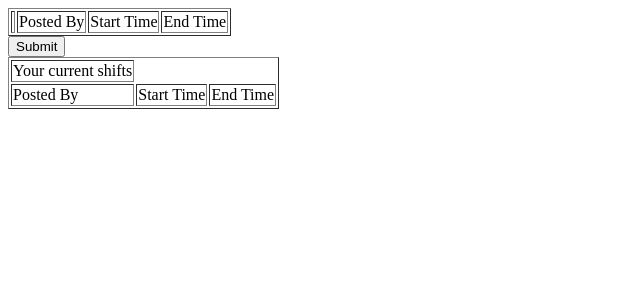
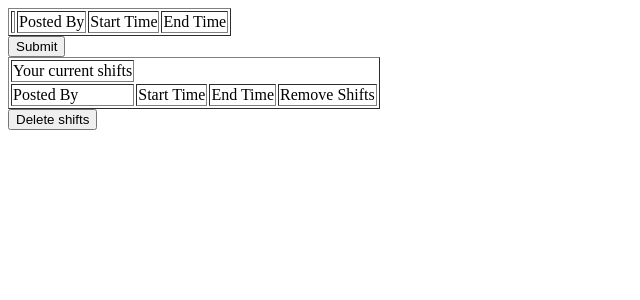
Before and after one commit to bowlingjared/clockIn, a Flask app: page /emp in a window 1280 px wide. Shown: the top 300 px of the page, without its empty margins (0-640 px from the left). Run offline with Flask 2, Linux system fonts and the light colour scheme; data that the repository does not hold is empty.

Commit message:
employee page and some random stuff thats not necessary

```diff
--- a/connection_info.py
+++ b/connection_info.py
@@ -1,4 +1,4 @@
-MyPassword ="log33jar"
+MyPassword =""
 MyUser = "root" # usually 'root'
-MyHost = "localhost " # e.g., IP address of a MySQL instance in Google Cloud Platform, or 'localhost' for a local MySQL database
+MyHost = "localhost" # e.g., IP address of a MySQL instance in Google Cloud Platform, or 'localhost' for a local MySQL database
 MyDatabase = "clockin"
--- a/dbquery.py
+++ b/dbquery.py
@@ -87,6 +87,22 @@ def take_shift(empID, shiftId):
 
     return 0
 
+#Update shifts in order to remove a shift from an employee
+def update_shifts(empID, shiftId):
+    cnx = mysql.connector.connect(user=connection_info.MyUser, password=connection_info.MyPassword,
+                                  host=connection_info.MyHost,
+                                  database=connection_info.MyDatabase)
+    cursor = cnx.cursor()
+    query = f"UPDATE shift_position set num_emp_needed = num_emp_needed + 1 where shift_id = {shiftId};"
+    cursor.execute(query)
+    cnx.commit()
+
+    query = f"DELETE from employee_shift where shift_id={shiftId} and emp_id={empID}"
+    cursor.execute(query)
+    cnx.commit()
+    cursor.close()
+    cnx.close()
+    return 0
 
 # Gets all of the current shifts for a current employee
 def list_shifts(id):
--- a/main.py
+++ b/main.py
@@ -27,6 +27,7 @@ def login():
     return render_template('login.html', error=error)
 
 
+
 @app.route('/emp', methods=['GET', 'POST'])
 def employee():
     global userID
@@ -35,6 +36,16 @@ def employee():
         print(shiftreq)
         for shift in shiftreq:
             dbquery.take_shift(userID, shift)
+    return render_template('employee.html', strs=dbquery.get_shifts(), working=dbquery.get_emp_shifts(userID))  # render a template
+
+@app.route('/update', methods=['GET','POST'])
+def update():
+    global userID
+    if request.method == 'POST':
+        shiftreq = request.form.getlist('delete')
+        print(shiftreq)
+        for shift in shiftreq:
+            dbquery.update_shifts(userID, shift)
     return render_template('employee.html', strs=dbquery.get_shifts(), working=dbquery.get_emp_shifts(userID))  # render a template
 
 
--- a/startDB.txt
+++ b/startDB.txt
@@ -1,5 +1,5 @@
 
-Drop Table if exists  emp;
+Drop Table if exists emp;
 
 CREATE TABLE emp (
     empID varchar(255),
--- a/templates/employee.html
+++ b/templates/employee.html
@@ -2,7 +2,7 @@
 <html>
 <body>
 
-<form method="POST" action="">
+<form method="POST" action="{{ url_for('employee') }}">
     <TABLE BORDER="1">
         <TR>
             <TD></TD>
@@ -26,7 +26,7 @@
 
 </form>
 
-
+<form method="POST" action="{{ url_for('update') }}">
     <TABLE BORDER="1">
         <TR>
             <TD>Your current shifts</TD>
@@ -36,11 +36,14 @@
             <TD>Posted By</TD>
             <TD>Start Time</TD>
             <TD>End Time</TD>
+            <TD>Remove Shifts</TD>
+
         </TR>
 
 
         {% for x in working %}
             <TR>
+                <TD><INPUT TYPE="checkbox" value={{ x[0] }} NAME='delete'></TD>
                 <TD>{{ x[1] }}</TD>
                 <TD>{{ x[2] }}</TD>
                 <TD>{{ x[3] }}</TD>
@@ -48,6 +51,9 @@
 
         {% endfor %}
     </TABLE>
+    <INPUT TYPE="submit" value="Delete shifts"></TD>
+
+</form>
 
 </body>
 </html>
```
Lines whose indentation alone changed are shown as unchanged.
